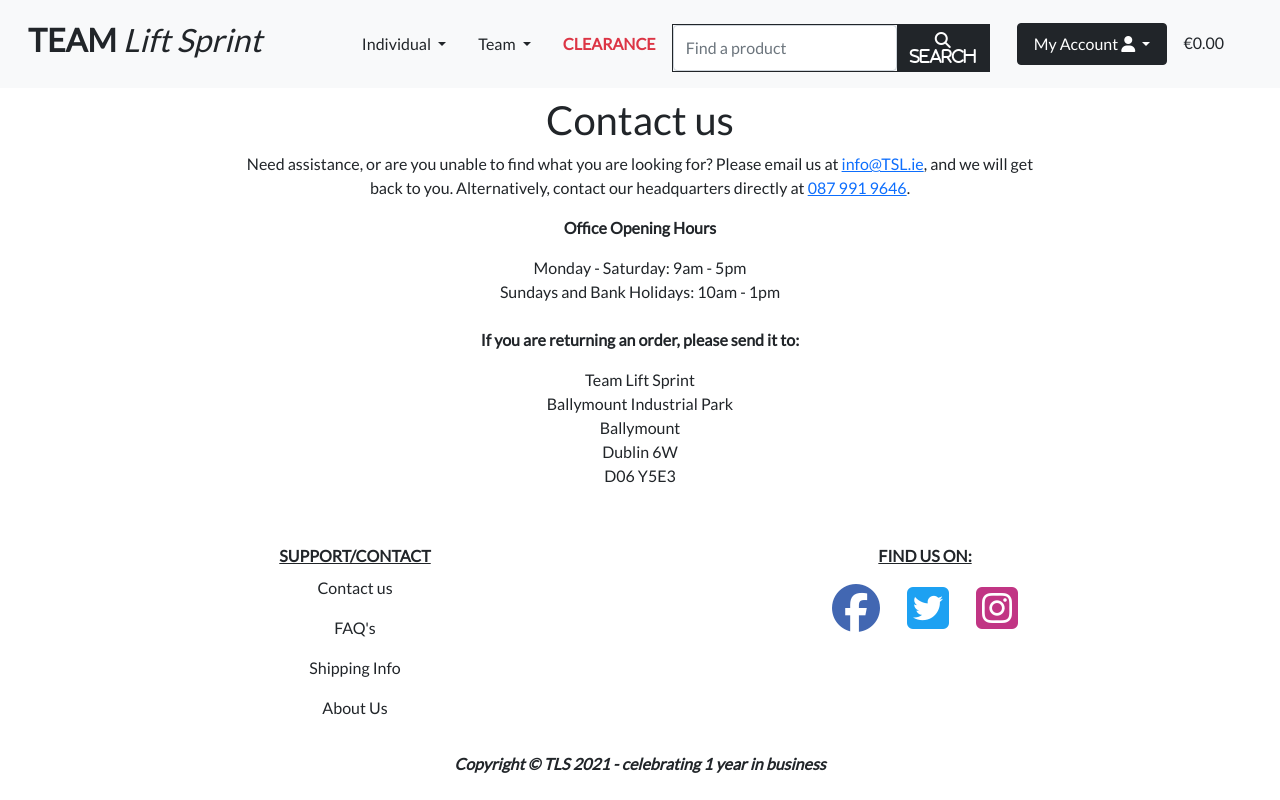
After one commit to aryan008/team_lift_sprint, a Django app: page /contact in a window 1280 px wide. The commit adds this page. Run offline with Django 3.2, Linux system fonts and the light colour scheme; some libraries are stand-ins or nearby versions.

Commit message:
Add: create the contact.html footer link and wired up

```diff
--- /dev/null
+++ b/home/templates/home/contact.html
@@ -0,0 +1,28 @@
+{% extends "base.html" %}
+{% load static %}
+
+{% block content %}
+<section class="p-5">
+    <div class="container position-relative col-6 text-center col-sm-8 pt-5 g-0">
+        <header class="page-header">
+            <h1 class="page-title">Contact us</h1>
+        </header>
+        <div class="page-content rte">
+            <p>Need assistance, or are you unable to find what you are looking for? Please
+                email us at <a href="mailto:info@TSL.ie">info@TSL.ie</a>, and we will get back to you. Alternatively, contact our headquarters directly at <a href="tel:0879919646">087 991 9646</a>.
+            </p>
+            <p><strong>Office Opening Hours</strong></p>
+            <div>Monday - Saturday: 9am - 5pm<br> Sundays and Bank Holidays: 10am - 1pm<br>
+            </div>
+            <br>
+            <p><strong>If you are returning an order, please send it to:</strong></p>
+            <div>Team Lift Sprint<br> Ballymount Industrial Park<br> Ballymount<br> Dublin 6W<br> D06 Y5E3</div>
+        </div>
+
+    </div>
+
+    </div>
+    </div>
+</section>
+
+{% endblock %}
--- a/home/urls.py
+++ b/home/urls.py
@@ -4,4 +4,5 @@ from . import views
 
 urlpatterns = [
     path("", views.index, name="home"),
+    path("contact", views.contact, name="contact"),
 ]
--- a/home/views.py
+++ b/home/views.py
@@ -3,3 +3,6 @@ from django.shortcuts import render
 # Create your views here.
 def index(request):
     return render(request, "home/index.html")
+
+def contact(request):
+    return render(request, "home/contact.html")
--- a/templates/base.html
+++ b/templates/base.html
@@ -74,7 +74,7 @@
           <div class="col-6 text-center mt-2 my-auto">
             <ul class="list-unstyled">
               <li class = "fw-bold text-uppercase"><u>Support/Contact</u></li>
-              <li><a class="nav-link text-dark" href="" alt="Contact us">Contact us</a></li>
+              <li><a class="nav-link text-dark" href="{% url 'contact' %}" alt="Contact us">Contact us</a></li>
               <li><a class="nav-link text-dark" href="" alt="FAQ">FAQ's</a></li>
               <li><a class="nav-link text-dark" href="" alt="Shipping info">Shipping Info</a></li>
               <li><a class="nav-link text-dark" href="" alt="About us">About Us</a></li>
```
